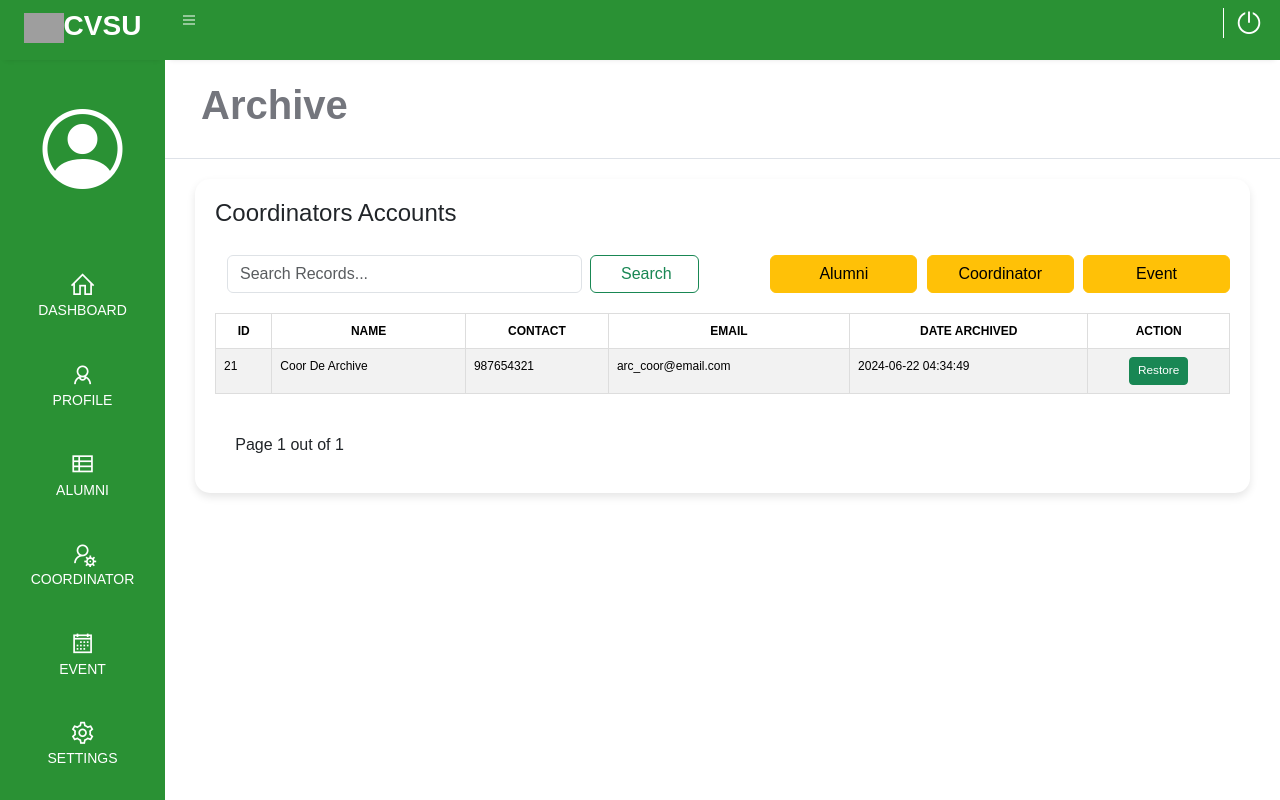
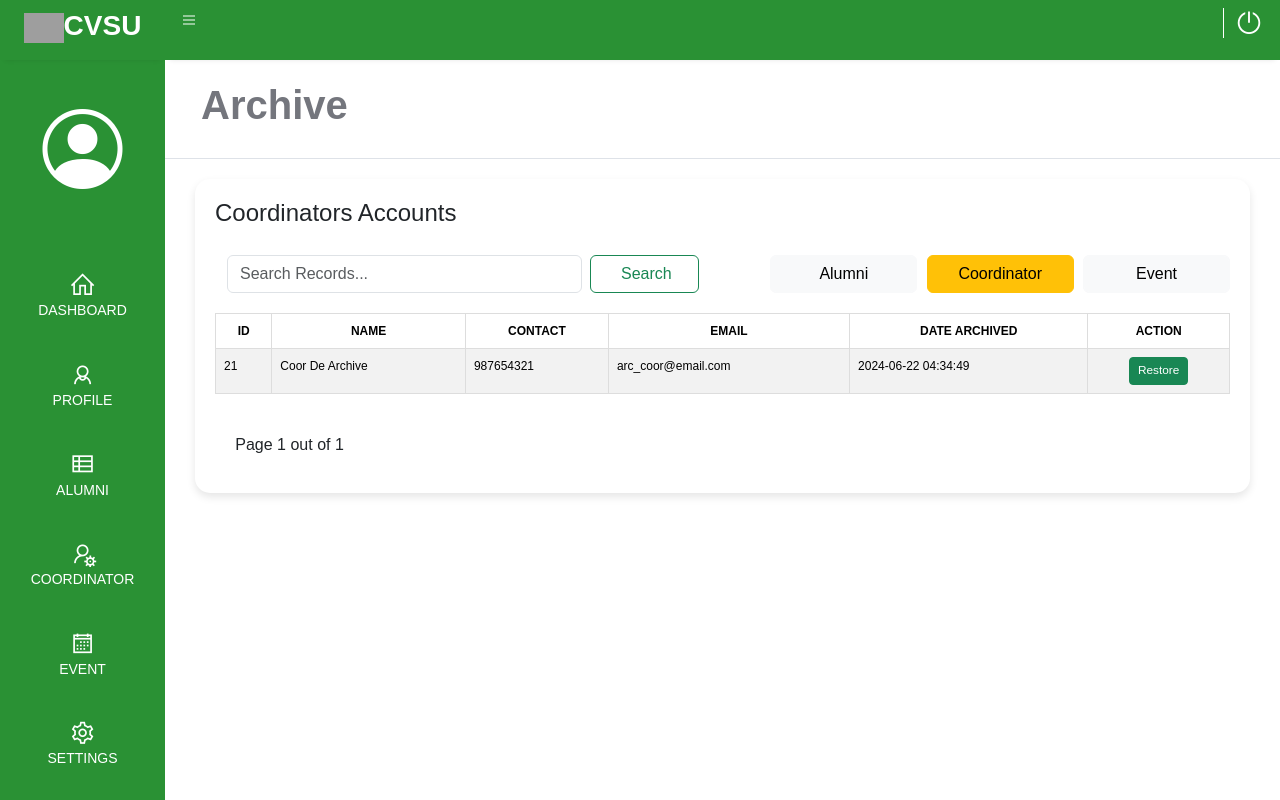
Before and after one commit to L-iVANS/ITEC75A-ALUMNI-MANAGEMENT-SYSTEM, a PHP site: page /coor_archive.php in a window 1280 px wide. Run offline with PHP 8.4, Linux system fonts and the light colour scheme; the visitor is signed in with stand-in values (Sample User, id 1); data comes from the database, SQL or seed files in the repository; data that the repository does not hold is empty; some libraries are stand-ins or nearby versions; grey boxes are pictures that could not be loaded.

Commit message:
button-change

```diff
--- a/Project - Final (PHP)/adminPage/archive/alumni_archive.php
+++ b/Project - Final (PHP)/adminPage/archive/alumni_archive.php
@@ -344,8 +344,8 @@ if (isset($_GET['ide'])) {
                             <div class="col" style="text-align: end;">
                                 <div class="add-button">
                                     <a class='btn btn-warning border border-warning btn active" data-bs-toggle="button" aria-pressed="true"' href='./alumni_archive.php' style="padding-left: 48px; padding-right: 48px; margin-right: 1%;">Alumni</a>
-                                    <a class='btn btn-warning border border-warning' href='./coor_archive.php' style="padding-left: 30.7px; padding-right: 30.7px; margin-right: 1%;">Coordinator</a>
-                                    <a class='btn btn-warning border border-warning' href='./event_archive.php' style="padding-left: 52px; padding-right: 52px;">Event</a>
+                                    <a class='btn btn-light border border-light' href='./coor_archive.php' style="padding-left: 30.7px; padding-right: 30.7px; margin-right: 1%;">Coordinator</a>
+                                    <a class='btn btn-light border border-light' href='./event_archive.php' style="padding-left: 52px; padding-right: 52px;">Event</a>
                                 </div>
                             </div>
                         </div>
--- a/Project - Final (PHP)/adminPage/archive/coor_archive.php
+++ b/Project - Final (PHP)/adminPage/archive/coor_archive.php
@@ -338,9 +338,9 @@ if (isset($_GET['ide'])) {
                             </div>
                             <div class="col" style="text-align: end;">
                                 <div class="add-button">
-                                    <a class='btn btn-warning border border-warning btn active" data-bs-toggle="button" aria-pressed="true"' href='./alumni_archive.php' style="padding-left: 48px; padding-right: 48px; margin-right: 1%;">Alumni</a>
+                                    <a class='btn btn-light border border-light btn active" data-bs-toggle="button" aria-pressed="true"' href='./alumni_archive.php' style="padding-left: 48px; padding-right: 48px; margin-right: 1%;">Alumni</a>
                                     <a class='btn btn-warning border border-warning' href='./coor_archive.php' style="padding-left: 30.7px; padding-right: 30.7px; margin-right: 1%;">Coordinator</a>
-                                    <a class='btn btn-warning border border-warning' href='./event_archive.php' style="padding-left: 52px; padding-right: 52px;">Event</a>
+                                    <a class='btn btn-light border border-light' href='./event_archive.php' style="padding-left: 52px; padding-right: 52px;">Event</a>
                                 </div>
                             </div>
                         </div>
--- a/Project - Final (PHP)/adminPage/archive/event_archive.php
+++ b/Project - Final (PHP)/adminPage/archive/event_archive.php
@@ -334,8 +334,8 @@ if (isset($_GET['ide'])) {
                             </div>
                             <div class="col" style="text-align: end;">
                                 <div class="add-button">
-                                    <a class='btn btn-warning border border-warning btn active" data-bs-toggle="button" aria-pressed="true"' href='./alumni_archive.php' style="padding-left: 48px; padding-right: 48px; margin-right: 1%;">Alumni</a>
-                                    <a class='btn btn-warning border border-warning' href='./coor_archive.php' style="padding-left: 30.7px; padding-right: 30.7px; margin-right: 1%;">Coordinator</a>
+                                    <a class='btn btn-light border border-light btn active" data-bs-toggle="button" aria-pressed="true"' href='./alumni_archive.php' style="padding-left: 48px; padding-right: 48px; margin-right: 1%;">Alumni</a>
+                                    <a class='btn btn-light border border-light' href='./coor_archive.php' style="padding-left: 30.7px; padding-right: 30.7px; margin-right: 1%;">Coordinator</a>
                                     <a class='btn btn-warning border border-warning' href='./event_archive.php' style="padding-left: 52px; padding-right: 52px;">Event</a>
                                 </div>
                             </div>
```
